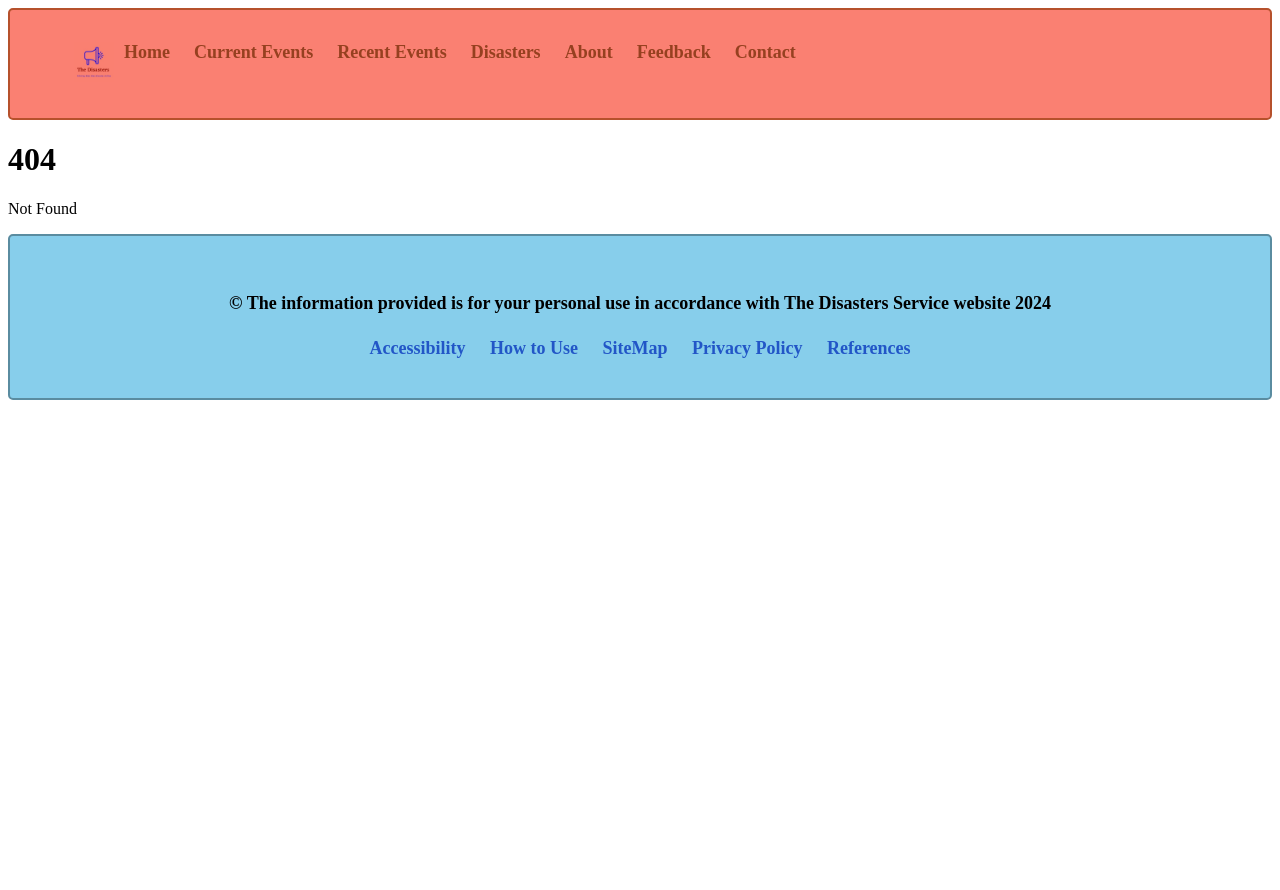
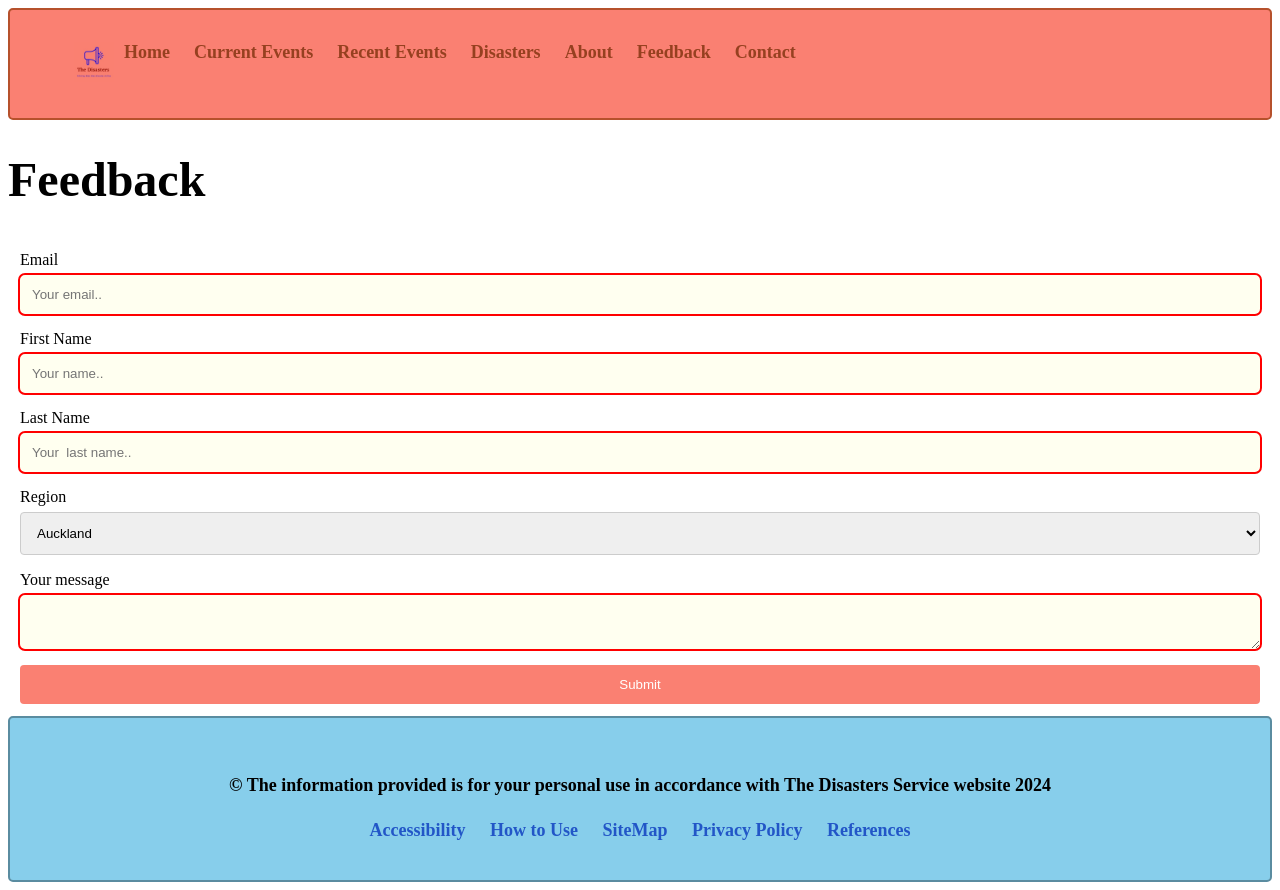
Before and after one commit to BIT-Studio-3/group-project-25-1-scade, a SvelteKit app in the folder disaster/disaster/: page /feedback in a window 1280 px wide. Before the commit this address had no page. Before the commit the page ends 800 px from the top, so only its background shows below. Built offline with nearby package versions, Linux system fonts and the light colour scheme.

Commit message:
Basic data added, needs to be changed

```diff
--- /dev/null
+++ b/disaster/disaster/src/routes/feedback/+page.svelte
@@ -0,0 +1,97 @@
+<script>
+    import Header from '$lib/Header.svelte';
+</script>
+
+<Header headingTitle="Feedback" />
+
+<form action="">
+  <label for="email"
+    >Email
+    <input type="email" id="email" placeholder="Your email.." required />
+  </label>
+
+  <label for="First name">
+    First Name
+    <input type="text" id="fname" placeholder="Your name.." required />
+  </label>
+
+  <label for="Last name">
+    Last Name
+    <input type="text" id="lname" placeholder="Your  last name.." required />
+  </label>
+
+  <label for="region">Region</label>
+  <select>
+    <option value="auckland">Auckland</option>
+    <option value="Bay of Plenty">Bay of Plenty</option>
+    <option value="northland">Northland</option>
+    <option value="Waikato">Waikato</option>
+    <option value="Canterbury">Canterbury</option>
+    <option value=" Gisborne">Gisborne</option>
+    <option value="Hawke's Bay">Hawke's Bay</option>
+    <option value="Manawatū-Whanganui">Manawatū-Whanganui</option>
+    <option value="Marlborough">Marlborough</option>
+    <option value="Nelson">Nelson</option>
+    <option value="Otago">Otago</option>
+    <option value="Southland">Southland</option>
+    <option value="Taranaki">Taranaki</option>
+    <option value="Tasman">Tasman</option>
+    <option value="Wellington">Wellington</option>
+    <option value="West Coast">West Coat</option>
+  </select>
+
+  <label for="message">Your message</label>
+  <textarea name="message" id="message" required></textarea>
+
+  <input type="submit" value="Submit" />
+</form>
+
+
+<style>
+  form {
+    display: flex;
+    flex-direction: column;
+    padding: 12px;
+  }
+
+  input[type="text"],
+  input[type="email"],
+  textarea,
+  select {
+    width: 100%;
+    padding: 12px;
+    border: 1px solid #ccc;
+    border-radius: 4px;
+    box-sizing: border-box;
+    margin-top: 6px;
+    margin-bottom: 16px;
+    resize: vertical;
+  }
+  input[type="submit"] {
+    background-color: salmon;
+    color: white;
+    padding: 12px 20px;
+    border: none;
+    border-radius: 4px;
+    cursor: pointer;
+  }
+  input[type="submit"]:hover {
+    background-color: salmon;
+  }
+
+  input:invalid:required,
+  textarea:invalid:required {
+    background-color: ivory;
+    border: none;
+    outline: 2px solid red;
+    border-radius: 5px;
+  }
+
+  @media screen and (max-width: 600px) {
+
+    input[type="submit"] {
+      width: 100%;
+      margin-top: 0;
+    }
+  }
+</style>
```
